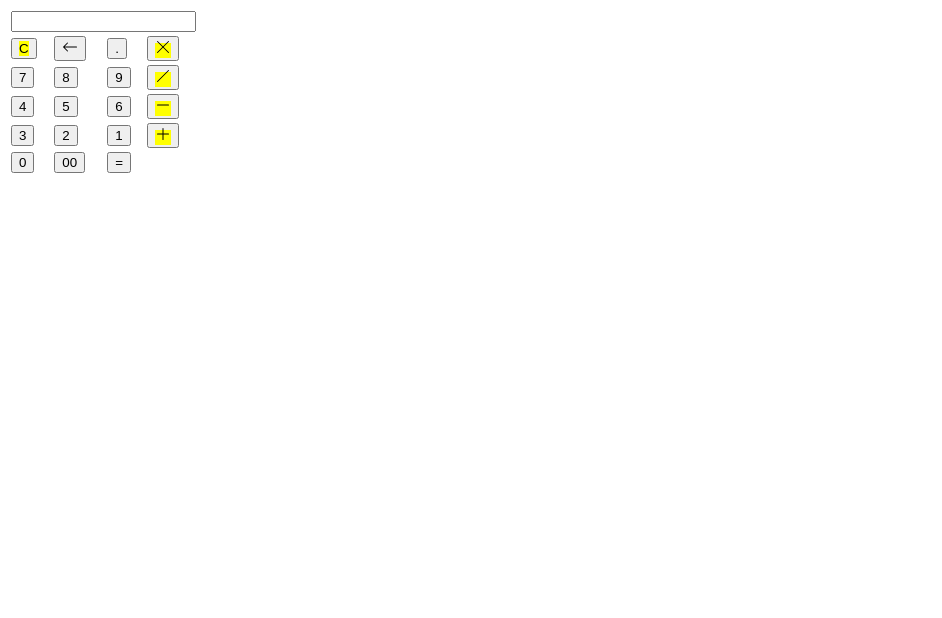
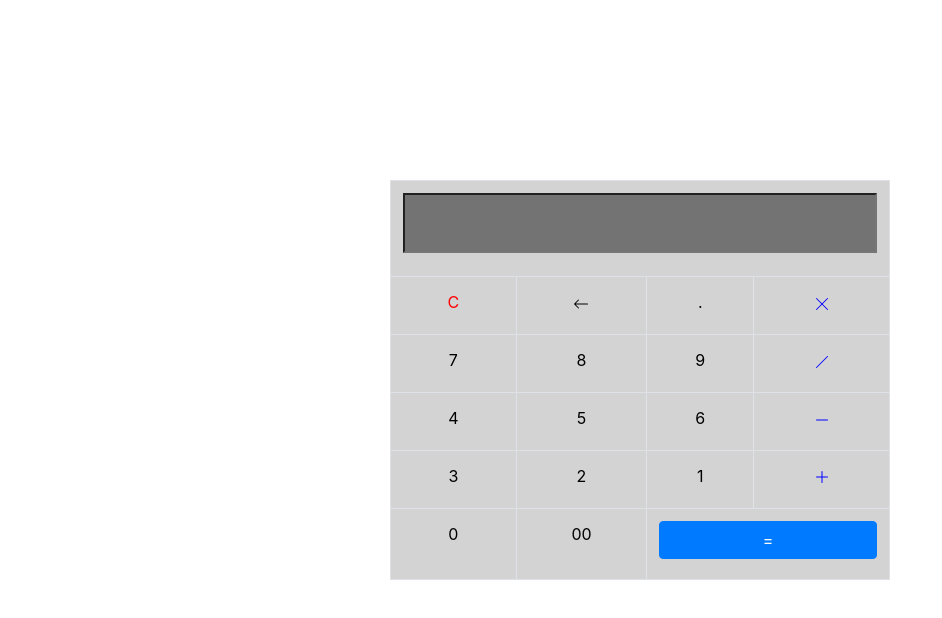
Before and after one commit to Harmit1708/Calculator, a plain HTML site: page Index.html in a window 1280 px wide. Shown: the whole page, without its empty margins (0-942 px from the left). Drawn offline with Linux system fonts and the light colour scheme; files that its build step writes are made by us from their sources; the site is published under a folder, as on GitHub Pages, so addresses that start at the root find nothing.

Commit message:
Update Index.html

```diff
--- a/Index.html
+++ b/Index.html
@@ -4,8 +4,8 @@
     <meta charset="UTF-8">
     <meta http-equiv="X-UA-Compatible" content="IE=edge">
     <meta name="viewport" content="width=device-width, initial-scale=1.0">
-    <link rel="stylesheet" href="/CSS/bootstrap.min.css">
-    <link rel="stylesheet" href="/CSS/Style.css">
+    <link rel="stylesheet" href="bootstrap.min.css">
+    <link rel="stylesheet" href="Style.css">
     <title>Document</title>
 </head>
 <body>
@@ -47,8 +47,8 @@
         </tbody>
     </table>
 
-    <script src="/JS/jquery-3.6.0.min.js"></script>
-    <script src="/JS/bootstrap.min.js"></script>
-    <script src="/JS/Script.js"></script>
+    <script src="jquery-3.6.0.min.js"></script>
+    <script src="bootstrap.min.js"></script>
+    <script src="Script.js"></script>
 </body>
 </htmlb
```
